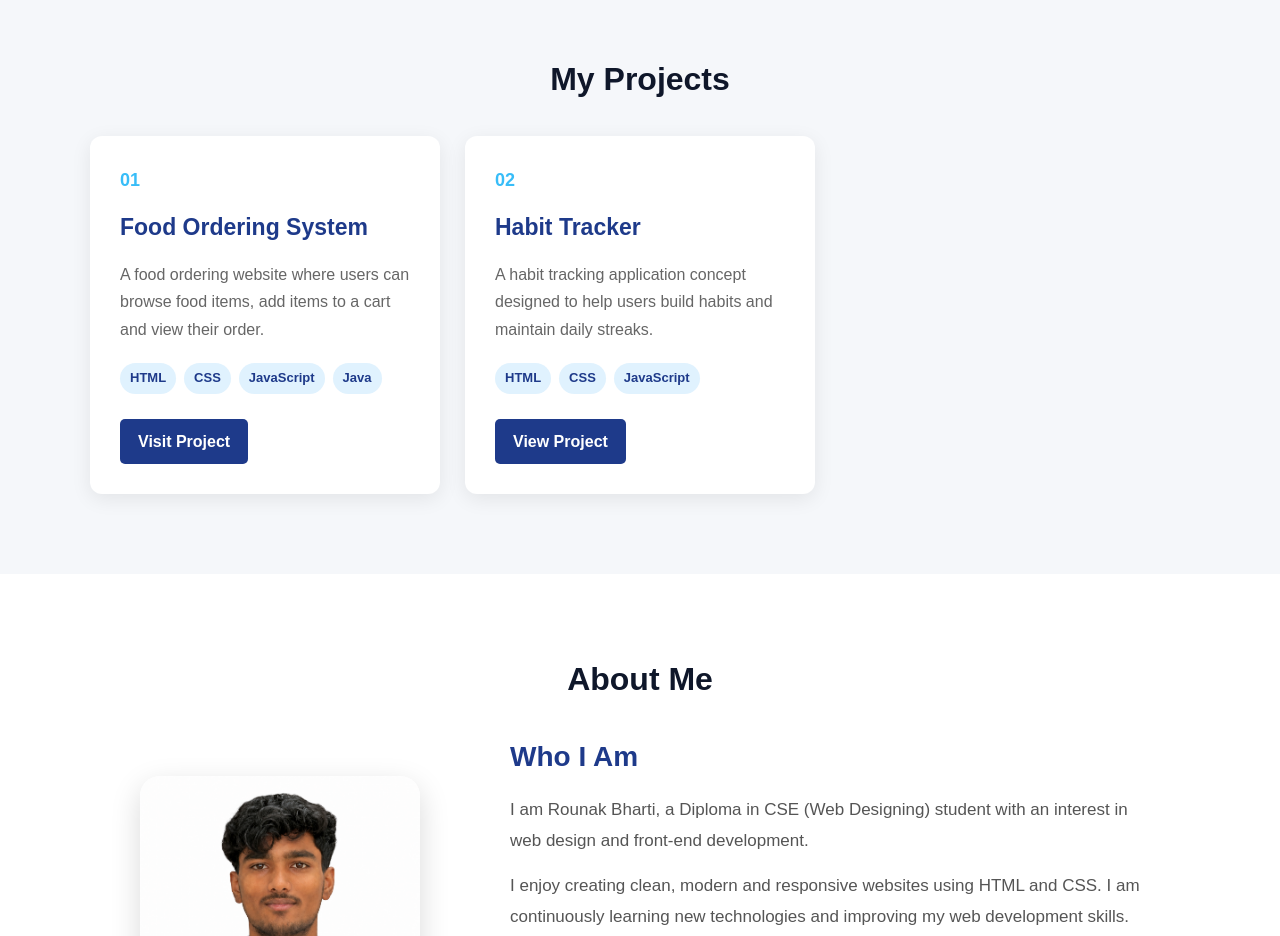
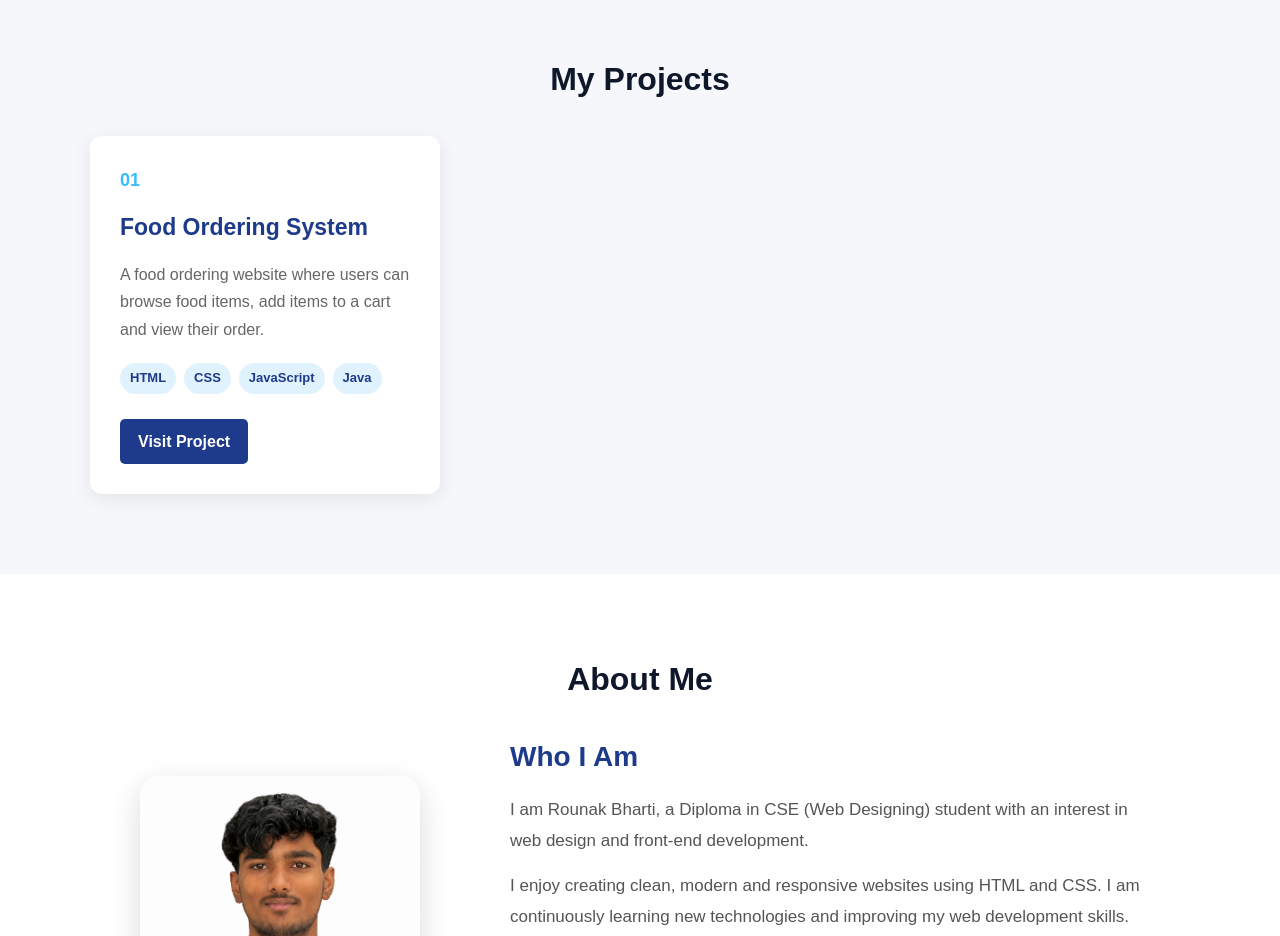
Before and after one commit to Rounak-Bharti/portfilio, a plain HTML site: page index.html in a window 1280 px wide. Shown: the part 820-1756 px from the top of the page. Drawn offline with Linux system fonts and the light colour scheme.

Commit message:
Remove Project 2 (Habit Tracker)

```diff
--- a/index.html
+++ b/index.html
@@ -129,30 +129,6 @@
         </article>
 
 
-        <article class="project-card">
-
-            <div class="project-number">
-                02
-            </div>
-
-            <h3>Habit Tracker</h3>
-
-            <p>
-                A habit tracking application concept designed to
-                help users build habits and maintain daily streaks.
-            </p>
-
-            <div class="project-tech">
-                <span>HTML</span>
-                <span>CSS</span>
-                <span>JavaScript</span>
-            </div>
-
-            <a href="#" class="project-button">
-                View Project
-            </a>
-
-        </article>
 
     </div>
 
```
